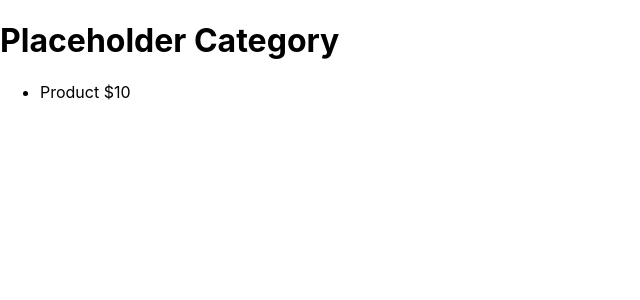
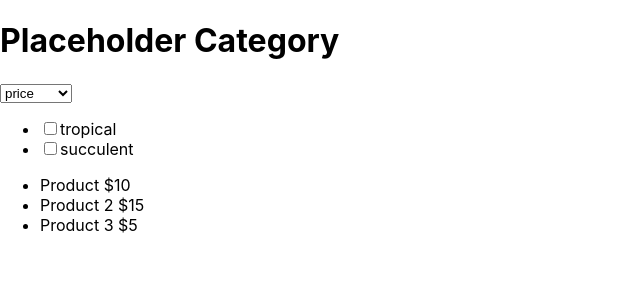
Before and after one commit to DeadpanCakes/houseplant_user, a Next.js app: page /shop/categories/misc in a window 1280 px wide. Shown: the top 300 px of the page, without its empty margins (0-640 px from the left). Built offline with nearby package versions, Linux system fonts and the light colour scheme.

Commit message:
made component to control filters

```diff
--- /dev/null
+++ b/components/FilterControl.tsx
@@ -0,0 +1,35 @@
+const FilterControl = ({ tags, changeHandler }) => {
+  const removeTag = (target, tags) => {
+    return tags.filter((tag) => tag._id !== target._id);
+  };
+  const addTag = (newTag, tags) => {
+    return tags.concat(newTag);
+  };
+
+  return (
+    <ul>
+      {tags.map((tag) => {
+        return (
+          <li>
+            <span>
+              <input
+                id={tag._id}
+                type="checkbox"
+                onChange={() => {
+                  changeHandler((prevState) => {
+                    if (prevState.find((t) => t._id === tag._id)) {
+                      return removeTag(tag, prevState);
+                    }
+                    return addTag(tag, prevState);
+                  });
+                }}
+              />
+              <label htmlFor={tag._id}>{tag.name}</label>
+            </span>
+          </li>
+        );
+      })}
+    </ul>
+  );
+};
+export default FilterControl;
--- a/pages/shop/categories/[id].tsx
+++ b/pages/shop/categories/[id].tsx
@@ -1,15 +1,53 @@
+import { useState } from "react";
 import ProductListing from "../../../components/ProductListing";
+import Sorter from "../../../components/Sorter";
+import FilterControl from "../../../components/FilterControl";
 
 const Category = (props) => {
   const category = JSON.parse(props.category);
   const products = JSON.parse(props.products);
+  const [sortCritera, setSortCriteria] = useState("default");
+  const [desiredTags, setDesiredTags] = useState([]);
+
+  const sortHandler = (a, b) => {
+    if (sortCritera !== "default") {
+      return a[sortCritera] - b[sortCritera];
+    }
+    return a["_id"] - b["_id"];
+  };
+
+  const filterHandler = (product) =>
+    desiredTags.length > 1
+      ? product.categories.find((category) =>
+          desiredTags.includes(category.name)
+        )
+      : product;
   return (
     <>
       <h1>{category.name}</h1>
+      <Sorter
+        criteria={["price", "name", "default", "discount"]}
+        changeHandler={setSortCriteria}
+      />
+      <FilterControl
+        tags={[
+          { _id: 4, name: "tropical" },
+          { _id: 5, name: "succulent" },
+        ]}
+        changeHandler={setDesiredTags}
+      />
       <ul>
-        {products.map((product) => {
-          return <ProductListing key={product._id} product={product} />;
-        })}
+        {products
+          .sort(sortHandler)
+          .filter(filterHandler)
+          .map((product) => {
+            return <ProductListing key={product._id} product={product} />;
+          })}
+      </ul>
+      <ul>
+        {desiredTags.map((t) => (
+          <li>{t.name}</li>
+        ))}
       </ul>
     </>
   );
@@ -28,7 +66,43 @@ export const getServerSideProps = (context) => {
       description: "This is a placeholder object",
       stock: 10,
       price: 10,
+      discount: 15,
+      categories: [
+        {
+          _id: 1,
+          name: "Tropical",
+          description:
+            "Leafy Plants That Can Endure Periods Of Shade; Great Indoor Plants",
+        },
+        { _id: 2, name: "Pink", description: "Plants With Shades Of Pink" },
+      ],
+      isPublished: true,
+    },
+    {
+      _id: 26,
+      name: "Product 2",
+      description: "This is a placeholder object",
+      stock: 10,
+      price: 15,
       discount: 25,
+      categories: [
+        {
+          _id: 1,
+          name: "Tropical",
+          description:
+            "Leafy Plants That Can Endure Periods Of Shade; Great Indoor Plants",
+        },
+        { _id: 2, name: "Pink", description: "Plants With Shades Of Pink" },
+      ],
+      isPublished: true,
+    },
+    {
+      _id: 28,
+      name: "Product 3",
+      description: "This is a placeholder object",
+      stock: 5,
+      price: 5,
+      discount: 0,
       categories: [
         {
           _id: 1,
```
